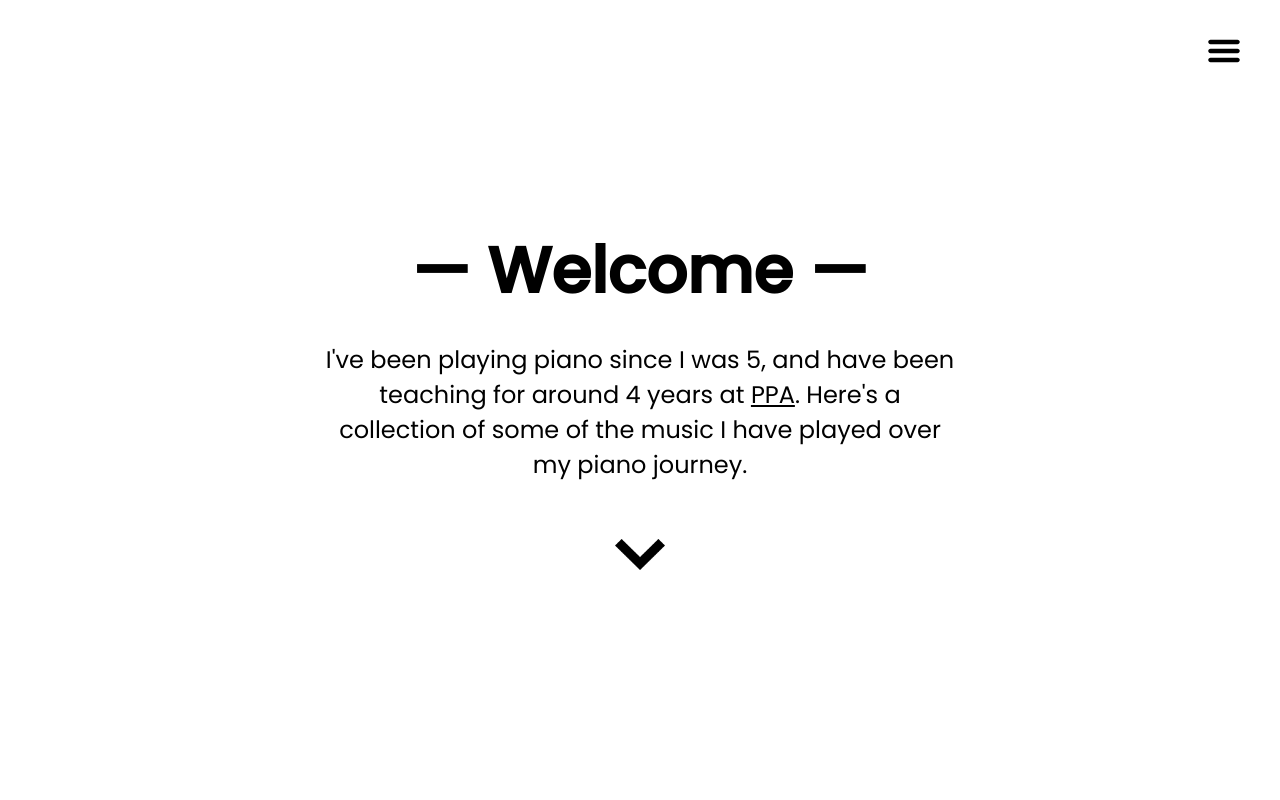
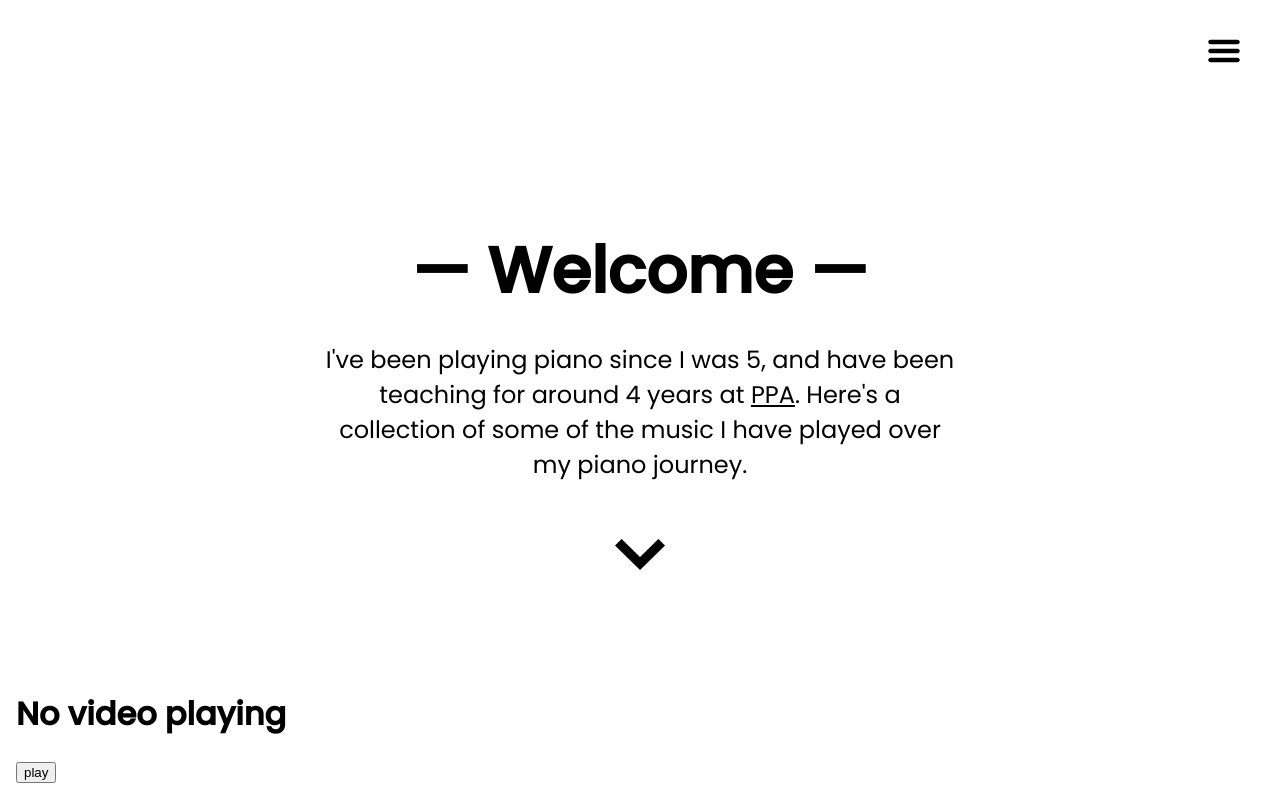
Before and after one commit to wycowley/Music, a Vue app: page / in a window 1280 px wide. Shown: the top 800 px of the page. Built offline with nearby package versions, Linux system fonts and the light colour scheme.

Commit message:
trying to make controller

```diff
--- a/src/App.vue
+++ b/src/App.vue
@@ -5,18 +5,12 @@ import { ref } from "vue";
 import musicData from "./Data.json";
 import Container from "./components/Container.vue";
 import List from "./components/List.vue";
-import ParallaxContainer from "./components/ParallaxContainer.vue";
+import PlayerPill from "./components/PlayerPill.vue";
 
 const videoId = ref("AtwasYkNRlc");
 const data = ref(musicData);
 const focused = ref(null);
 const showIntro = ref(false);
-// {
-// "name": "",
-// "description": "",
-// "videoId": "",
-// "date": ""
-// }
 
 // keep track of what element is currently being viewed
 
@@ -40,6 +34,7 @@ setTimeout(() => {
 </script>
 
 <template>
+    <player-pill></player-pill>
     <div class="total-container intro">
         <transition name="fade">
             <div v-show="showIntro">
--- /dev/null
+++ b/src/assets/PlayerController.js
@@ -0,0 +1,11 @@
+import { ref } from "vue";
+
+export const currentVideo = ref({ name: "", playing: false });
+export const changeVideo = (video) => {
+    currentVideo.value.name = video;
+};
+export const changePlaying = (playing) => {
+    console.log("paused");
+    currentVideo.value.playing = playing;
+    console.log(currentVideo.value);
+};
--- a/src/components/Container.vue
+++ b/src/components/Container.vue
@@ -1,5 +1,4 @@
 <script setup>
-import ParallaxContainer from "./ParallaxContainer.vue";
 import YoutubeVideo from "./YoutubeVideo.vue";
 import { onMounted, ref } from "vue";
 const emit = defineEmits(["viewed"]);
@@ -32,19 +31,18 @@ onMounted(() => {
     observer.observe(viewbox.value);
 });
 function observed(entries) {
+    if (entries[0].intersectionRatio > 0.2) {
+        seen.value = true;
+    }
     if (entries[0].intersectionRatio > 0.4) {
         emit("viewed", props.name);
-        seen.value = true;
     }
 }
 // zltBrEg72Ng
 </script>
 <template>
     <div :class="'container ' + (seen ? 'fade-in' : '')" ref="viewbox" :id="'container' + props.videoId">
-        <!-- <parallax-container> -->
-        <youtube-video :videoId="props.videoId"></youtube-video>
-        <!-- </parallax-container> -->
-        <!-- All Text Elements -->
+        <youtube-video :videoId="props.videoId" :seen="seen"></youtube-video>
         <div class="all-text">
             <div class="title">
                 <p>— {{ props.date }} —</p>
@@ -94,6 +92,7 @@ function observed(entries) {
 .fade-in {
     opacity: 1;
     animation: fadeIn 0.25s;
+    animation-delay: 0.5s;
 }
 @keyframes fadeIn {
     from {
--- /dev/null
+++ b/src/components/PlayerPill.vue
@@ -0,0 +1,25 @@
+<script setup>
+import { computed, ref } from "vue";
+import { currentVideo, changeVideo, changePlaying } from "../assets/PlayerController.js";
+import data from "../Data.json";
+
+const videoName = computed(() => {
+    if (currentVideo.value.name == "") {
+        return "No video playing";
+    }
+    return data.find((video) => video.videoId === currentVideo.value.name).name;
+});
+</script>
+<template>
+    <div class="container">
+        <h1>{{ videoName }}</h1>
+        <button @click="changePlaying(!currentVideo.playing)">{{ currentVideo.playing ? "pause" : "play" }}</button>
+    </div>
+</template>
+<style scoped>
+.container {
+    position: fixed;
+    bottom: 1rem;
+    left: 1rem;
+}
+</style>
--- a/src/components/YoutubeVideo.vue
+++ b/src/components/YoutubeVideo.vue
@@ -1,6 +1,6 @@
 <script setup>
-import { ref, onMounted, computed } from "vue";
-
+import { ref, onMounted, computed, toRefs, watch } from "vue";
+import { currentVideo, changePlaying, changeVideo } from "../assets/PlayerController.js";
 const props = defineProps({
     videoId: {
         type: String,
@@ -8,18 +8,37 @@ const props = defineProps({
     horizontal: {
         type: Boolean,
     },
+    seen: {
+        type: Boolean,
+    },
 });
+
+const { videoId, horizontal, seen } = toRefs(props);
 const video = ref(null);
 
 const player = ref();
 const playing = ref(false);
 const progress = ref(0);
 const intervalReference = ref(null);
-function onYouTubeIframeAPIReady() {
+
+watch(seen, () => {
+    if (seen.value) {
+        startLoadingVideo();
+    }
+});
+watch(currentVideo, () => {
+    console.log("current video changed");
+    if (currentVideo.value.name == videoId.value) {
+        if (playing.value == false) {
+            player.value.stopVideo();
+        }
+    }
+});
+function startLoadingVideo() {
     try {
         var test;
-        test = new YT.Player(props.videoId, {
-            videoId: props.videoId,
+        test = new YT.Player(videoId.value, {
+            videoId: videoId.value,
             playerVars: {
                 playsinline: 1,
                 controls: 0,
@@ -31,17 +50,18 @@ function onYouTubeIframeAPIReady() {
                 onReady: onPlayerReady,
                 onStateChange: onPlayerStateChange,
             },
-            // host: "http://www.youtube.com",
         });
         player.value = test;
     } catch (error) {
         console.log("Youtube Iframe not ready yet...");
-        setTimeout(onYouTubeIframeAPIReady, 1000);
+        console.log(error);
+        setTimeout(startLoadingVideo, 1000);
     }
 }
-function onPlayerReady() {}
 function onPlayerStateChange(event) {
     if (event.data == YT.PlayerState.PLAYING) {
+        changePlaying(true);
+        changeVideo(videoId.value);
         intervalReference.value = setInterval(() => {
             checkProgress();
         }, 1000);
@@ -65,6 +85,7 @@ function checkProgress() {
     // console.log(player.value.getCurrentTime());
     progress.value = (player.value.getCurrentTime() / player.value.getDuration()) * 100;
 }
+function onPlayerReady() {}
 function seek(e) {
     let target = e.target;
     // console.log(target.getBoundingClientRect());
@@ -73,13 +94,9 @@ function seek(e) {
     progress.value = percent * 100;
     // console.log(percent);
 }
-
-onMounted(() => {
-    onYouTubeIframeAPIReady();
-});
 </script>
 <template>
-    <div class="video-container" :style="{ aspectRatio: props.horizontal ? 16 / 9 : 9 / 16 }">
+    <div class="video-container" :style="{ aspectRatio: horizontal ? 16 / 9 : 9 / 16 }">
         <div ref="video" :id="videoId" :style="{ backgroundColor: 'rgb(240,240,240)' }">LOADING...</div>
         <div :style="{ backgroundImage: gradient }" class="progressBar" @click="seek"></div>
         <!-- <button @click="changePlay">{{ playing ? "Pause" : "Play" }}</button> -->
```
